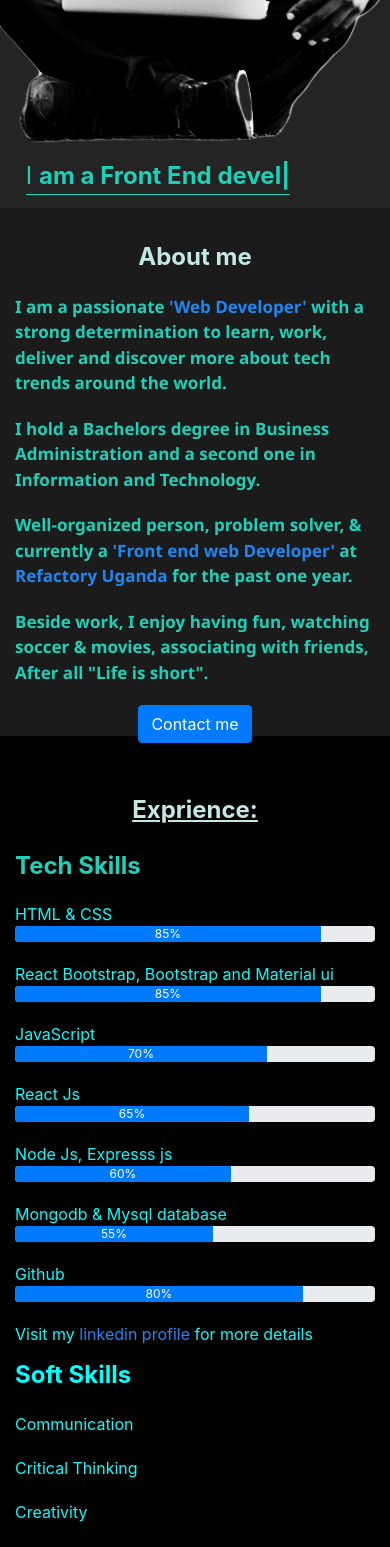
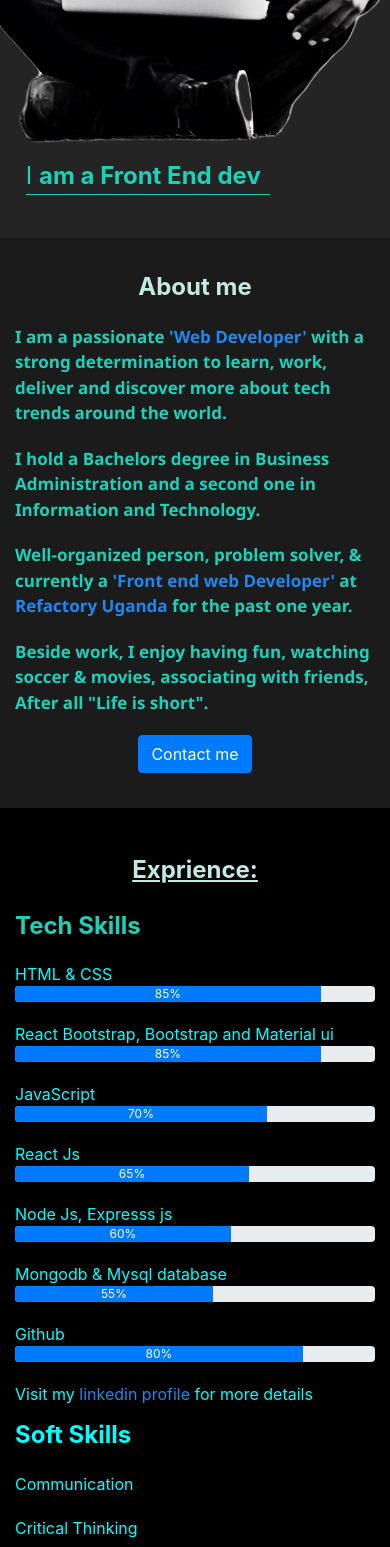
Before and after one commit to tusimegod123/tusimegodwin, a React (Create React App) app: page / in a window 390 px wide. Shown: the part 432-1979 px from the top of the page. Built offline with nearby package versions, Linux system fonts and the light colour scheme.

Commit message:
Modify Home.js and home.css files'

```diff
--- a/src/components/Home.js
+++ b/src/components/Home.js
@@ -139,7 +139,7 @@ export default function Home() {
           // transition={{ ease: "easeOut", duration: 3 }}
           id="skills"
         >
-          <div className="container" id="first-container-about">
+          <div className="container" id="exprience-container">
             <div className="row">
               <motion.div className="col-md-6" id="">
                 <h3 id="exprience">Exprience:</h3>
--- a/src/home.css
+++ b/src/home.css
@@ -96,7 +96,7 @@ margin-top: -145px;
 #exprience{
 /* color: #1bd1b9; */
 /* text-align: left; */
-margin-top: 25px;
+margin-top: 35px;
 text-decoration: underline;
 }
 #tech-skills{
@@ -131,8 +131,11 @@ font-family: 'Segoe UI', Tahoma, Geneva, Verdana, sans-serif;
 }
 #first-container-abou{
 background-color: rgb(27, 27, 27);
-margin-top: 40px;
+margin-top: 70px;
 height: 570px;
+}
+#exprience-container{
+    margin-top: 75px;
 }
 #lets-talk{
     background-color: rgb(27, 27, 27);
```
